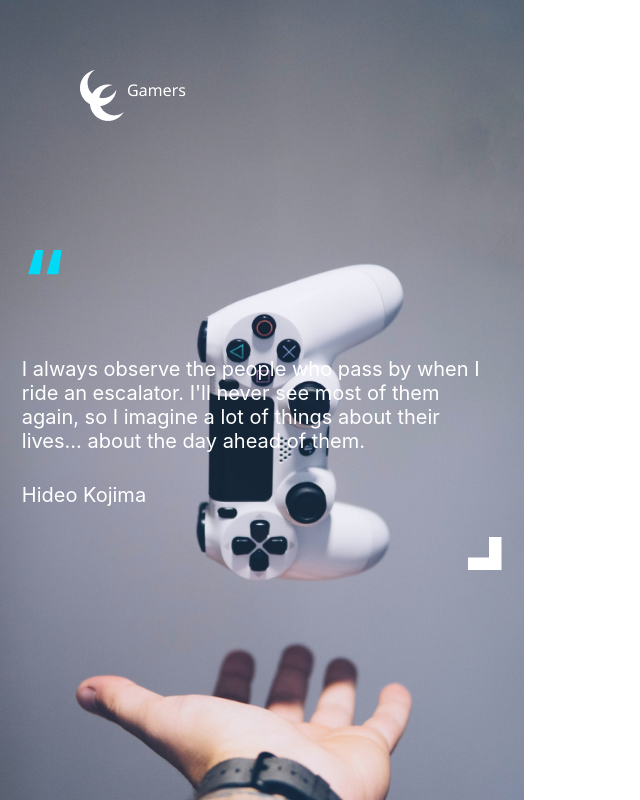
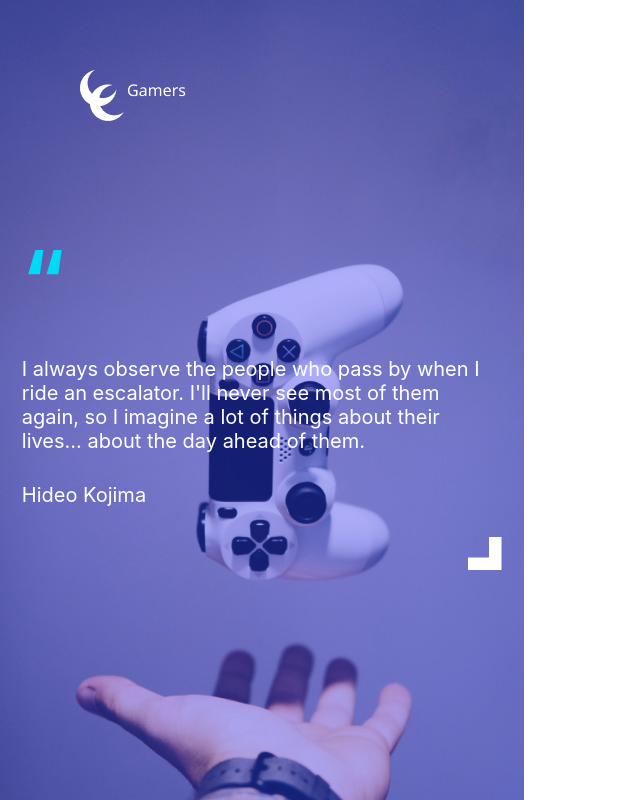
Before and after one commit to MohammedTAgha/registaratoin_task, a React (Create React App) app: page / in a window 1280 px wide. Shown: the whole page, without its empty margins (0-640 px from the left). Built offline with nearby package versions, Linux system fonts and the light colour scheme.

Commit message:
fix the overlay esuee and propleb and bug

```diff
--- a/src/Components/Container/Container.jsx
+++ b/src/Components/Container/Container.jsx
@@ -25,7 +25,7 @@ const StyledContainer = styled.div`
   background-image: ${(props) => (props.backgroundImage ? `url(${props.backgroundImage})` : "none")};
   background-size: cover;
   background-position: center;
-
+  z-index: 0;
   &::before {
     content: "";
     position: absolute;
```
